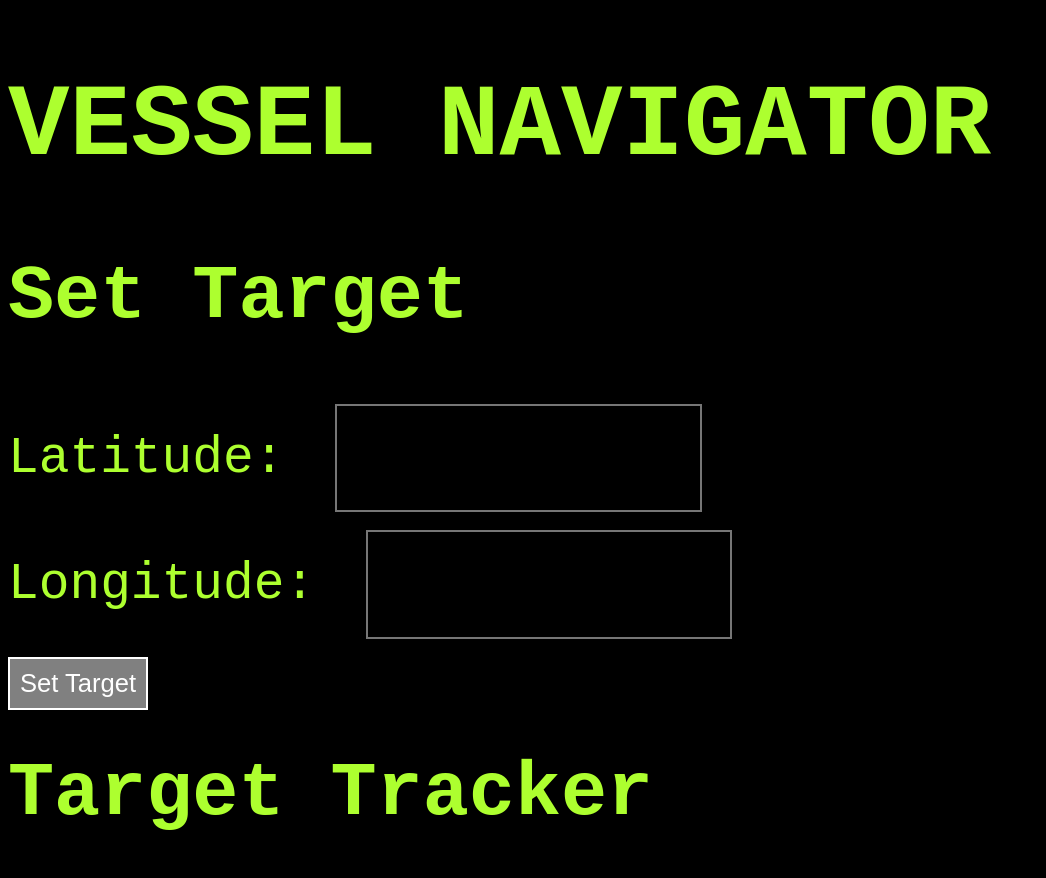
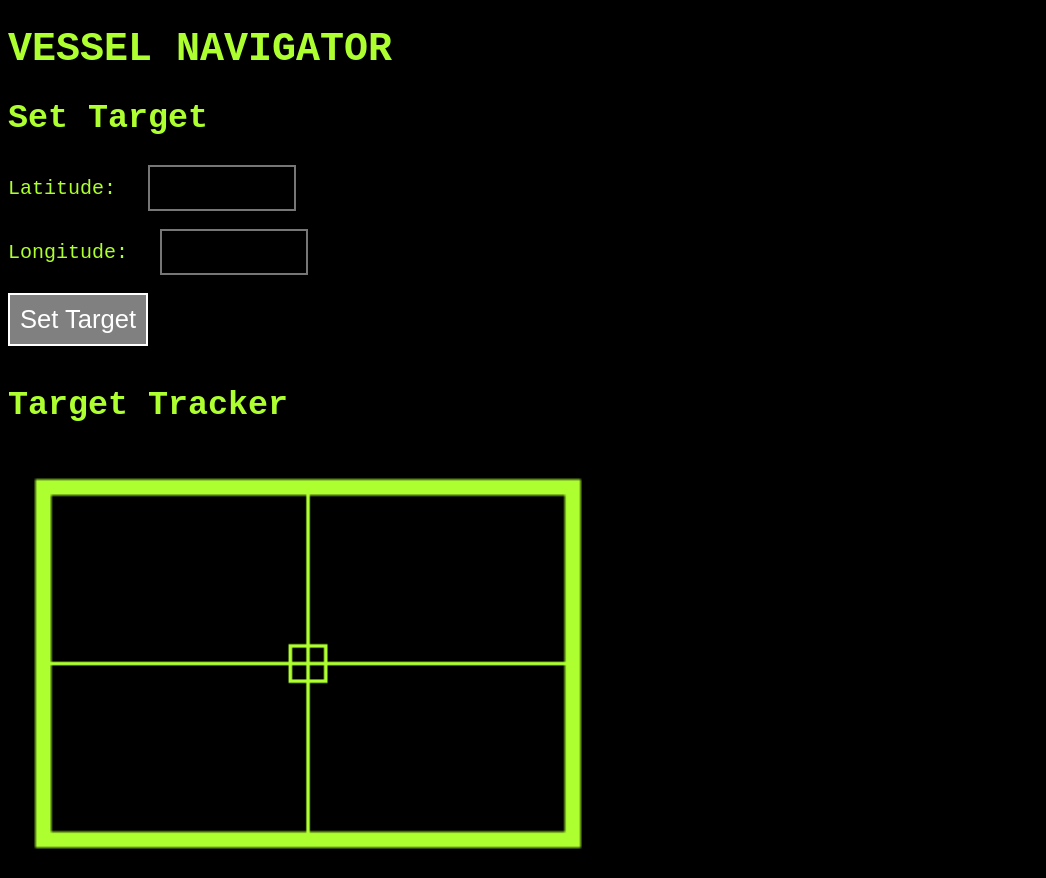
Before and after one commit to eqsmy/treasure-map, a plain HTML site: page index.html in a window 1280 px wide. Shown: the top 878 px of the page, without its empty margins (0-1046 px from the left). Drawn offline with Linux system fonts and the light colour scheme.

Commit message:
Update index.html

```diff
--- a/index.html
+++ b/index.html
@@ -10,7 +10,7 @@ body {
 }
 
 label {
-    font-size: 4vw;
+    font-size: 15pt;
 }
 
 input[type=text] {
@@ -22,7 +22,7 @@ input[type=text] {
     font-family: 'Courier New';
     margin-left: 20px;
     border-style: solid;
-    font-size: 4vw;
+    font-size: 15pt;
 }
 
 input[type=submit] {
@@ -43,11 +43,11 @@ dot {
   display: inline-block;
 }
 h1 {
-    font-size: 8vw;
+    font-size: 40px;
 }
 
 h2 {
-    font-size: 6vw;
+    font-size: 25pt;
 }
 </style>
 </head>
@@ -104,6 +104,7 @@ h2 {
     }
 
 </script>
+<div style="max-width: 600px">
 <h1>VESSEL NAVIGATOR</h1>
 <h2>Set Target</h2>
   <label for="lat">Latitude: </label>
@@ -114,6 +115,7 @@ h2 {
 
 <h2 style="margin-top: 40px">Target Tracker</h2>
 <canvas style="width: 100%" id="radar" width="340" height="240"></canvas>
+</div>
 <script>
 var canvas = document.getElementById('radar');
     if (canvas) {
```
